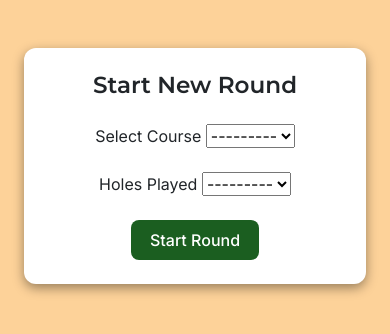
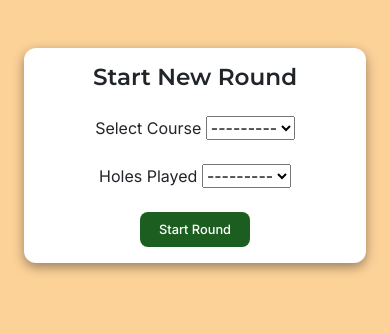
Before and after one commit to N-Smillie/golf-tracker-project, a Django app: page /rounds/start/ in a window 390 px wide. Shown: the part 56-390 px from the top of the page. Run offline with Django 4.2, Linux system fonts and the light colour scheme; the visitor is signed in with stand-in values (Sample User, id 1); data that the repository does not hold is empty.

Commit message:
added media query for mobile screen for better sizings of tables and buttons

```diff
--- a/static/css/style.css
+++ b/static/css/style.css
@@ -123,3 +123,23 @@ a:hover {
 .score-neutral {
     color: var(--neutral-score)
 }
+
+
+@media (max-width: 768px) {
+    .card .card-body {
+        padding: 1rem;
+    }
+
+    h2 {
+        font-size: 1.4rem;
+    }
+
+    .table {
+        font-size: 0.8rem;
+    }
+
+    .btn {
+        padding: 0.4rem 0.8rem;
+        font-size: 0.8rem;
+    }
+}
```
